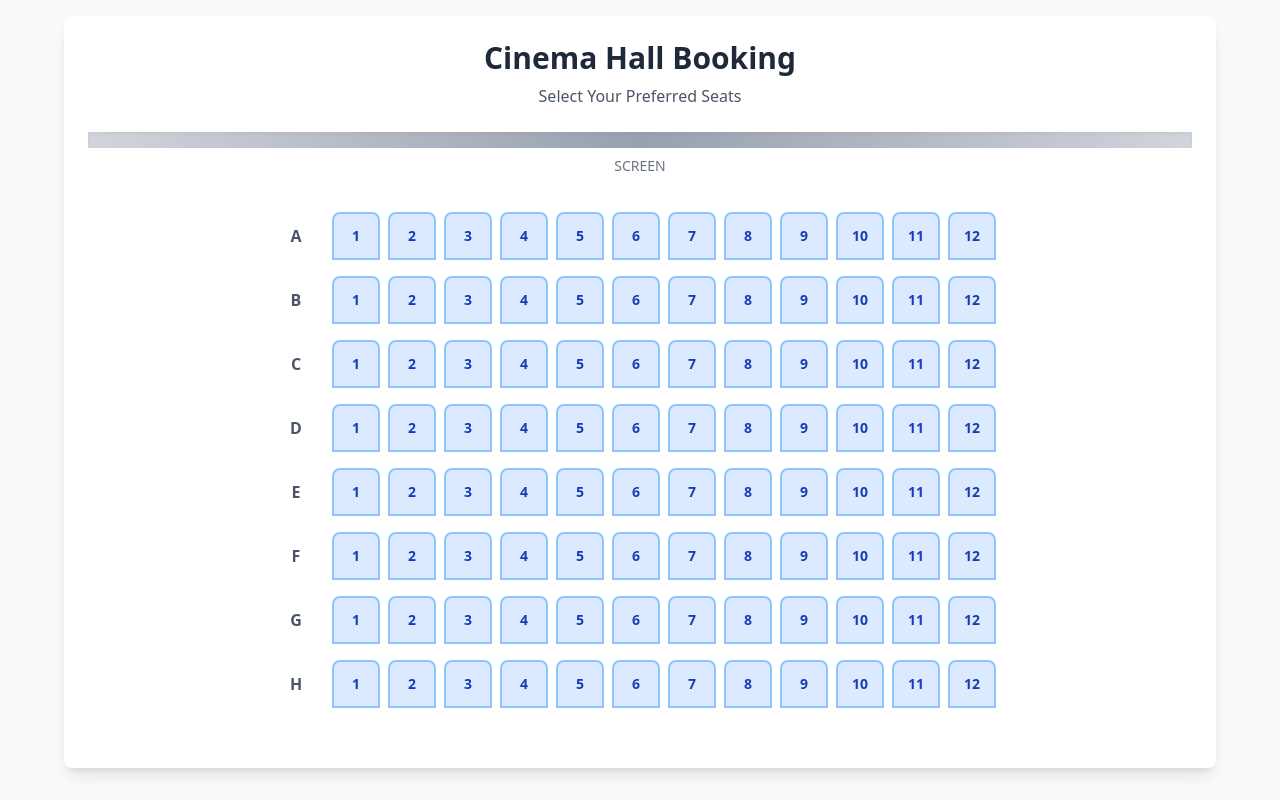
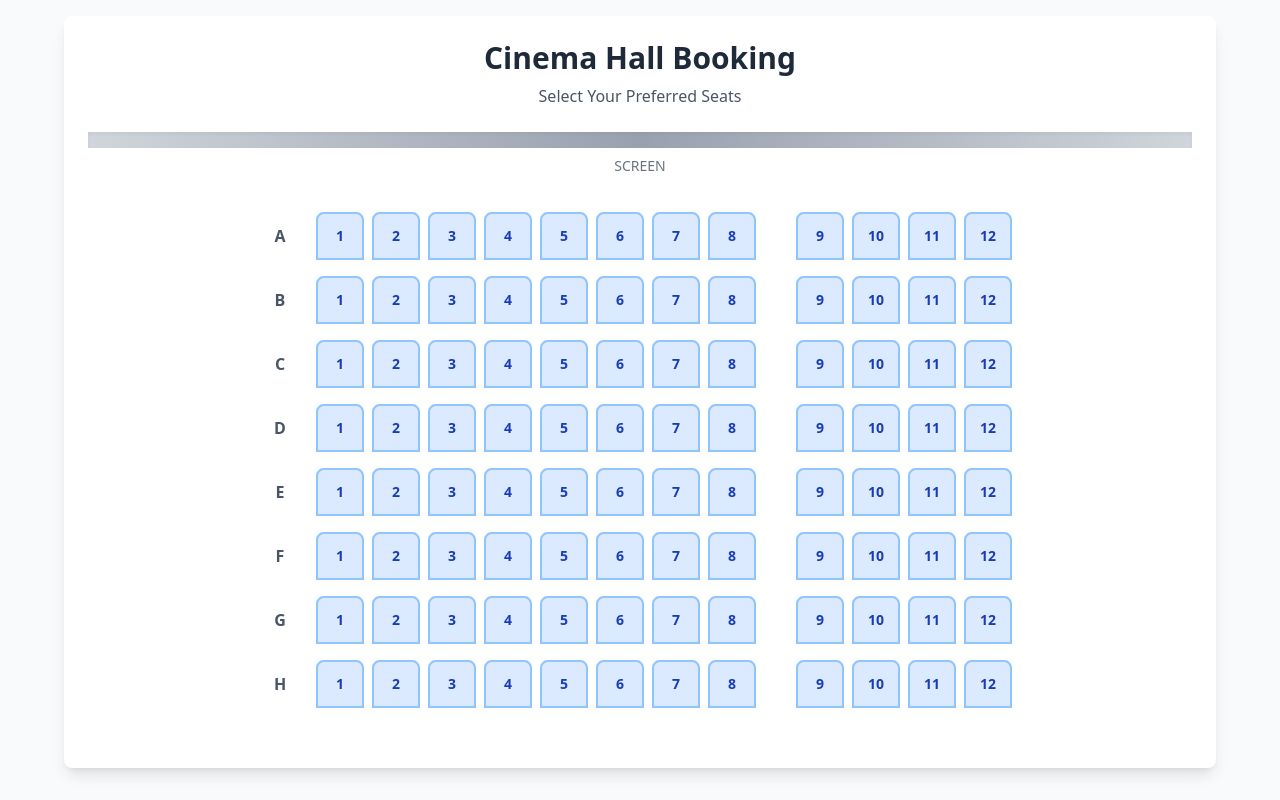
Before and after one commit to Abhay-0103/Cinema-Seat-Booking, a React (Vite) app: page / in a window 1280 px wide. Built offline with nearby package versions, Linux system fonts and the light colour scheme.

Commit message:
implementinf Get-Seat-Type

```diff
--- a/src/components/cinema-seat-booking.jsx
+++ b/src/components/cinema-seat-booking.jsx
@@ -4,7 +4,7 @@ const CinemaSeatBooking = ({
   layout = {
     rows: 8,
     seatsPerRow: 12,
-    aislePosition: 8,
+    aislePosition: 5,
   },
   seatTypes = {
     regular: { name: "Regular", price: 150, rows: [0, 1, 2] },
@@ -18,7 +18,10 @@ const CinemaSeatBooking = ({
   subtitle = "Select Your Preferred Seats",
 }) => {
   const getSeatType = () => {
-    // TODO: Implement seat type based om row
+    // Implement seat type based om row
+const seatTypeEntries = Object.entries(seatTypes);
+
+for (let i = 0; i < seatTypeEntries.length; i++) {}
   };
 
   const initializeSeats = useMemo(() => {
@@ -47,6 +50,7 @@ const CinemaSeatBooking = ({
   }, [layout, seatTypes, bookedSeats]);
 
   const [seats, setSeats] = useState(initializeSeats);
+  const [selectedSeats, setSelectedSeats] = useState([]);
 
   const getSeatClassName = (seat) => {
     return "w-8 h-8 sm:w-10 sm:h-10 lg:w-12 lg:h-12 m-1 rounded-t-lg border-2 cursor-pointer transition-all duration-200 flex items-center justify-center text-xs sm:text-sm font-bold bg-blue-100 border-blue-300 text-blue-800";
@@ -54,12 +58,22 @@ const CinemaSeatBooking = ({
     // more condtions
   };
 
+
+  const handleSeatClick = (rowIndex, seatIndex) => {
+    // TODO: Implememnt seat click logic
+  }
+
   const renderSeatSection = (seatRow, startIndex, endIndex) => {
     return (
       <div className="flex">
         {seatRow.slice(startIndex, endIndex).map((seat, index) => {
           return (
-            <div className={getSeatClassName(seat)}>
+            <div className={getSeatClassName(seat)} key = {seat.id}
+            title={`${seat.id} - ${
+                getSeatType(seat.row)?.name || "Regular"
+            } - ${currency}${seat.price}`}
+            onClick={() => handleSeatClick(seat.row, startIndex + index)}
+            >
               {startIndex + index + 1}
             </div>
           );
@@ -96,11 +110,8 @@ const CinemaSeatBooking = ({
                   </span>
                   {renderSeatSection(row, 0, layout.aislePosition)}
                   {/* ailse */}
-                  {renderSeatSection(
-                    row,
-                    layout.aislePosition,
-                    layout.seatsPerRow
-                  )}
+                  <div className="w-8"></div>
+                  {renderSeatSection(row, layout.aislePosition, layout.seatsPerRow)}
                 </div>
               );
             })}
```
